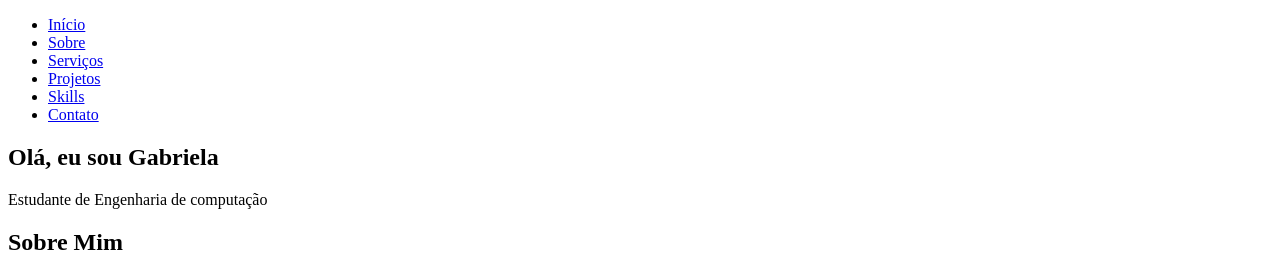
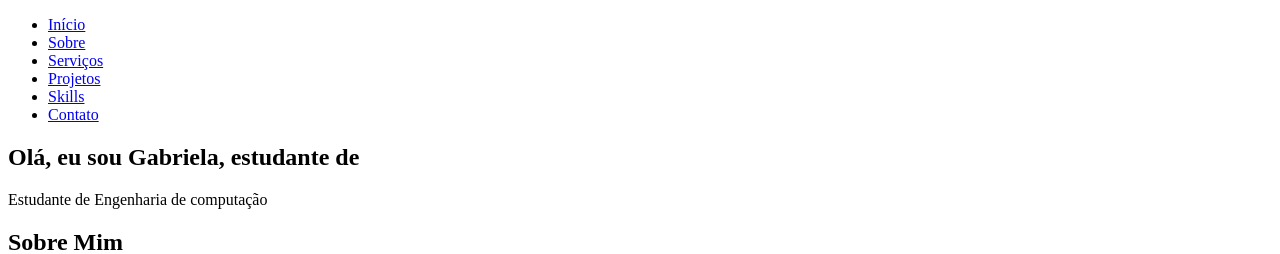
Before and after one commit to GabrielaSiqueir/portifolio, a plain HTML site: page index.html in a window 1280 px wide. Shown: the top 254 px of the page. Drawn offline with Linux system fonts and the light colour scheme.

Commit message:
Changes to be committed: 	modified:   index.html

```diff
--- a/index.html
+++ b/index.html
@@ -22,7 +22,7 @@
 
     <!-- HERO SECTION (Banner Inicial) -->
     <section id="hero">
-        <h1>Olá, eu sou Gabriela</h1>
+        <h1>Olá, eu sou Gabriela, estudante de </h1>
         <p>Estudante de Engenharia de computação</p>
     </section>
 
```
